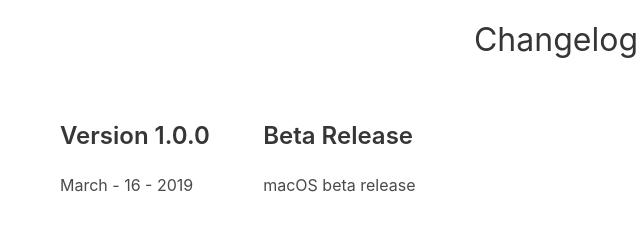
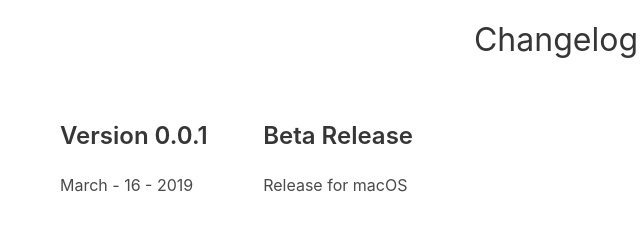
Before and after one commit to nikolaDrangovski/imageM8-website, a plain HTML site: page index.html in a window 1280 px wide. Shown: the part 1460-1707 px from the top of the page, 84-724 px from the left. Drawn offline with Linux system fonts and the light colour scheme.

Commit message:
add release new notes1

```diff
--- a/index.html
+++ b/index.html
@@ -271,13 +271,13 @@
 
             <div class="columns">
                     <div class="column is-one-fifth">
-                        <div class="title is-4">Version 1.0.0</div>
+                        <div class="title is-4">Version 0.0.1</div>
                         <p>March - 16 - 2019</p>
                     </div>
 
                     <div class="column ">
                         <div class="title is-4">Beta Release</div>
-                        <p>macOS beta release</p>
+                        <p>Release for macOS</p>
                     </div>
             </div>
 
```
